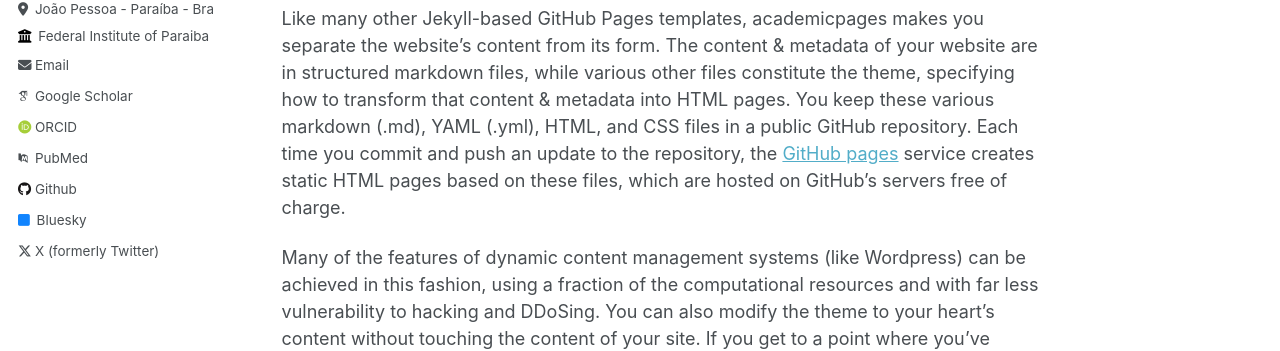
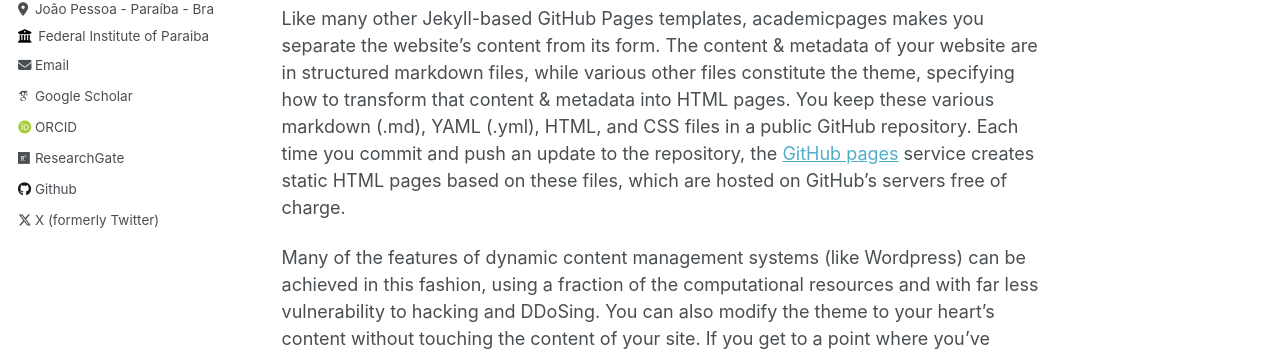
Before and after one commit to leandrocalmeida/leandrocalmeida.github.io, a Jekyll site: the page built from _pages/about.md, in a window 1280 px wide. Shown: the part 493-844 px from the top of the page. Built offline with Jekyll 4.4.1, drawn with Linux system fonts in a browser that asks for light colours; some web fonts are replaced; some of the changed lines change nothing that is shown.

Commit message:
first update

```diff
--- a/_config.yml
+++ b/_config.yml
@@ -32,22 +32,22 @@
 
   # Academic websites
   arxiv            : # URL - Update with the correct link to your profile
-  googlescholar    : "https://scholar.google.com/citations?user=PS_CX0AAAAAJ"
+  googlescholar    : "https://scholar.google.com/citations?user=Dbctv4YAAAAJ&hl=pt-BR&oi=ao"
   impactstory      : # URL
-  orcid            : "http://orcid.org/yourorcidurl"
-  pubmed           : "https://www.ncbi.nlm.nih.gov/pubmed/?term=john+snow"
-  researchgate     : # URL
+  orcid            : "https://orcid.org/0000-0003-4342-3030"
+  pubmed           : # "https://www.ncbi.nlm.nih.gov/pubmed/?term=john+snow"
+  researchgate     : "https://www.researchgate.net/profile/Leandro-Almeida-7"
 
   # Repositories and software development
   bitbucket        : # Username - Update with your username on the site
   codepen          : # Username
   dribbble         : # Username
-  github           : "academicpages"
+  github           : "leandrocalmeida"
   kaggle           : # Username
   stackoverflow    : # User number or user number and name (i.e., use "1" or "1/jeff-atwood")
 
   # Social media
-  bluesky          : "bsky.app" # Replace this with you Bluesky username
+  bluesky          : #"bsky.app" # Replace this with you Bluesky username
   facebook         : # Username
   flickr           : # Username
   foursquare       : # Username
@@ -64,7 +64,7 @@
   steam            : # Username
   telegram         : # URL
   tumblr           : # Username
-  twitter          : "UniofOxford"  # Replace this with your X / Twitter handle
+  twitter          : "leandrocalmeida"  # Replace this with your X / Twitter handle
   vine             : # Username
   weibo            : # Username
   wikipedia        : # Username
```
